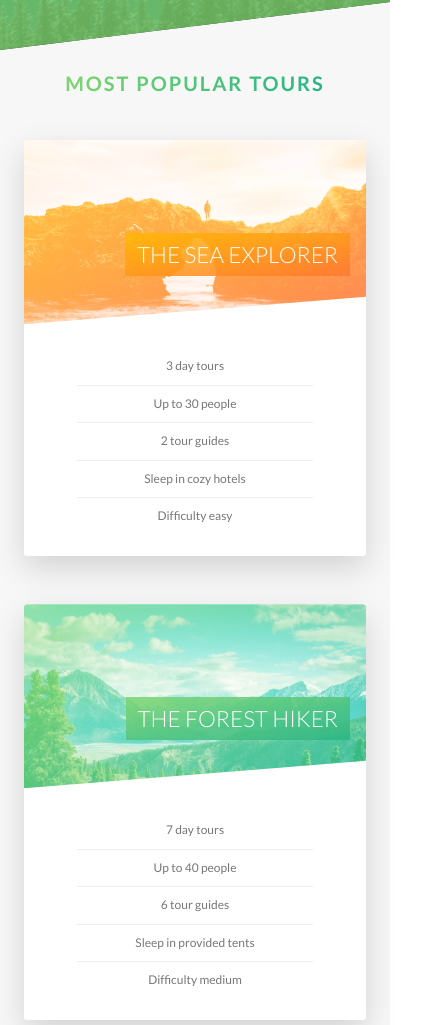
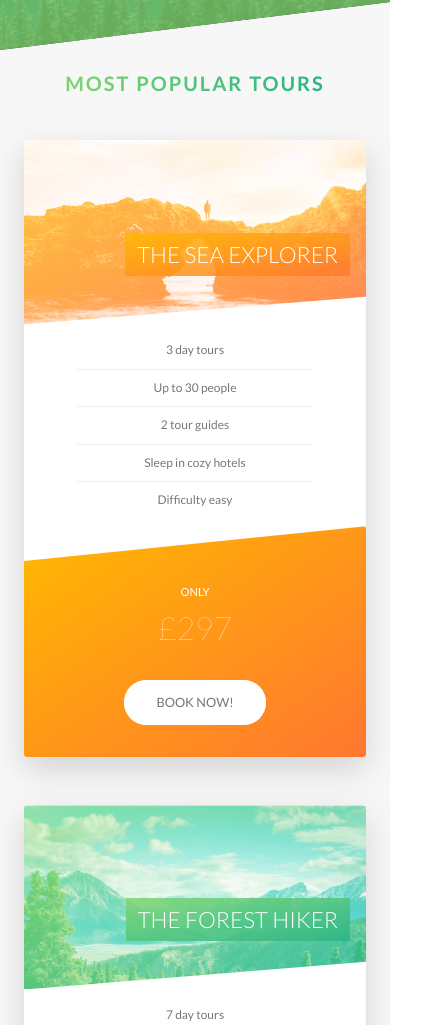
Before and after one commit to oscarlagatta/natours-demo, a website: page index.html in a window 390 px wide. Shown: the part 2535-3560 px from the top of the page, 431 px wide, since content can reach past the window. Drawn offline with Linux system fonts and the light colour scheme.

Commit message:
Media Queries Tours, Stories and Booking Sections

```diff
--- a/sass/components/_card.scss
+++ b/sass/components/_card.scss
@@ -177,4 +177,59 @@
     font-size: 6rem;
     font-weight: 100;
   }
+
+  // MEDIA QUERY
+  @include respond(tab-port) {
+    // FUNCTIONALITY
+
+    height: auto;
+    border-radius: 3px;
+    background-color: $color-white;
+    box-shadow: 0 1.5rem 4rem rgba($color-black, 0.15);
+
+    &__side {
+      height: auto;
+      position: relative;
+      box-shadow: none;
+
+      &--back {
+        transform: rotateY(0);
+        clip-path: polygon(0 15%, 100% 0, 100% 100%, 0 100%);
+      }
+    }
+
+    &:hover &__side--front {
+      transform: rotateY(0);
+    }
+
+    &__details {
+      padding: 1rem 3rem;
+    }
+
+    &:hover &__side--back {
+      transform: rotateY(0);
+    }
+
+    &__cta {
+      position: relative;
+      top: 0;
+      left: 0;
+      transform: translate(0);
+      width: 100%;
+      padding: 7rem 4rem 4rem 4rem;
+    }
+
+    &__price-box {
+      margin-bottom: 3rem;
+    }
+
+    &__price-only {
+      font-size: 1.4rem;
+      text-transform: uppercase;
+    }
+
+    &__price-value {
+      font-size: 4rem;
+    }
+  }
 }
--- a/sass/components/_form.scss
+++ b/sass/components/_form.scss
@@ -15,6 +15,10 @@
     width: 90%;
     display: block;
     transition: all 0.3;
+
+    @include respond(tab-port) {
+      width: 100%;
+    }
 
     &:focus {
       outline: none;
@@ -49,6 +53,11 @@
   &__radio-group {
     width: 49%;
     display: inline-block;
+
+    @include respond(tab-port) {
+      width: 100%;
+      margin-bottom: 1rem;
+    }
   }
 
   &__radio-input {
@@ -74,7 +83,7 @@
 
     &::after {
       @include absCenter;
-      content: "";
+      content: '';
       display: block;
       height: 1.3rem;
       width: 1.3rem;
--- a/sass/components/_story.scss
+++ b/sass/components/_story.scss
@@ -8,6 +8,16 @@
   padding-left: 9rem;
   font-size: $default-font-size;
   transform: skewX(-12deg);
+
+  @include respond(tab-port) {
+    width: 100%;
+    padding: 4rem;
+    padding-left: 7rem;
+  }
+
+  @include respond(phone) {
+    transform: skewX(0);
+  }
 
   & > * {
     transform: skewX(12deg);
@@ -23,6 +33,10 @@
     clip-path: circle(50% at 50% 50%);
     transform: translateX(-3rem) skewX(12deg);
     position: relative;
+
+    @include respond(phone) {
+      transform: translateX(-3rem) skewX(0);
+    }
   }
 
   &__img {
@@ -33,6 +47,10 @@
 
   &__text {
     transform: skewX(12deg);
+
+    @include respond(phone) {
+      transform: skewX(0);
+    }
   }
 
   &__caption {
--- a/sass/pages/_home.scss
+++ b/sass/pages/_home.scss
@@ -74,13 +74,41 @@
       transparent 50%
     ),
     url(/img/nat-10.jpg);
+
   background-size: 100%;
-  height: 50rem;
   border-radius: 3px;
   box-shadow: 0 1.5rem 4rem rgba($color-black, 0.2);
+
+  @include respond(tab-land) {
+    background-image: linear-gradient(
+        105deg,
+        rgba($color-white, 0.9) 0%,
+        rgba($color-white, 0.9) 65%,
+        transparent 65%
+      ),
+      url(/img/nat-10.jpg);
+    background-size: cover;
+  }
+
+  @include respond(tab-port) {
+    background-image: linear-gradient(
+        to right,
+        rgba($color-white, 0.9) 0%,
+        rgba($color-white, 0.9) 100%,
+        transparent 65%
+      ),
+      url(/img/nat-10.jpg);
+  }
 
   &__form {
     width: 50%;
     padding: 6rem;
+    @include respond(tab-land) {
+      width: 65%;
+    }
+
+    @include respond(tab-port) {
+      width: 100%;
+    }
   }
 }
```
Also changed, not shown: css/style.css.
